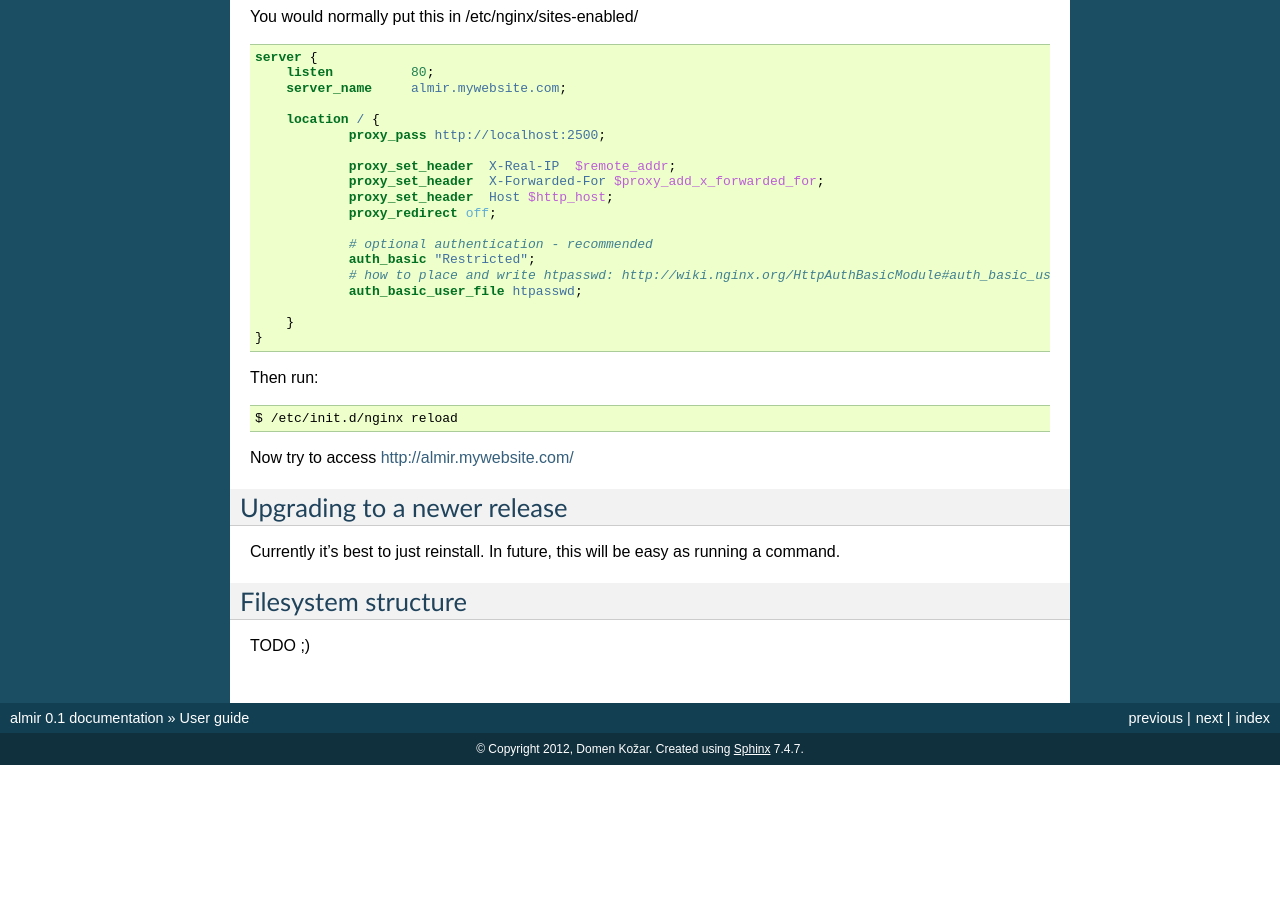
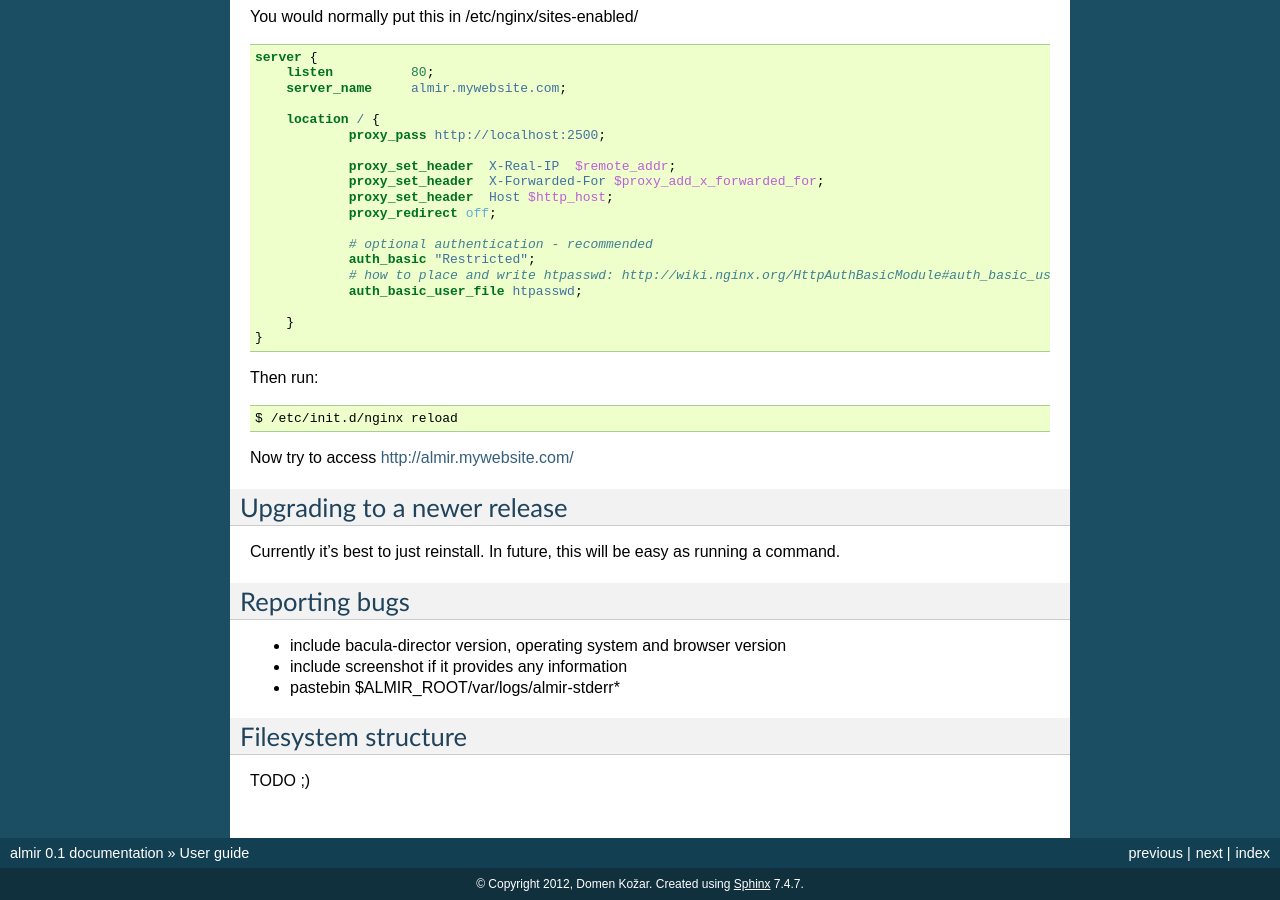
Before and after one commit to domenkozar/almir, a Sphinx documentation site: the page built from docs/source/userguide.rst, in a window 1280 px wide and 900 px high, scrolled down 1130 px. Built offline with Sphinx 7.4.7, drawn with Linux system fonts in a browser that asks for light colours; before the commit the page ends 1895 px from its top, so only the background shows below that.

Commit message:
add reporting bugs section to docs

```diff
--- a/docs/source/userguide.rst
+++ b/docs/source/userguide.rst
@@ -103,6 +103,13 @@ Upgrading to a newer release
 
 Currently it's best to just reinstall. In future, this will be easy as running a command.
 
+Reporting bugs
+--------------
+
+* include bacula-director version, operating system and browser version
+* include screenshot if it provides any information
+* pastebin $ALMIR_ROOT/var/logs/almir-stderr*
+
 Filesystem structure
 --------------------
 
```
Also changed, not shown: 3 other files.
